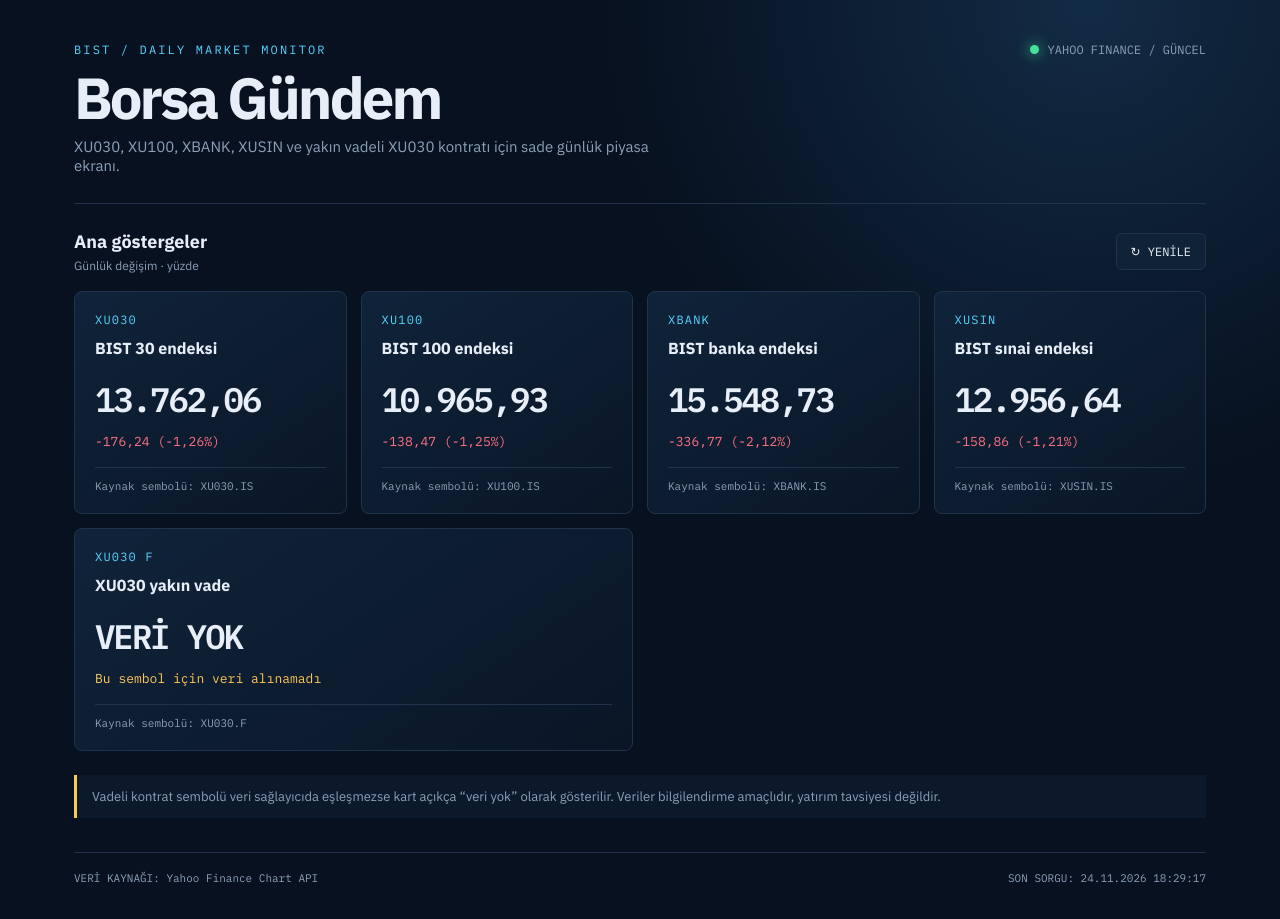
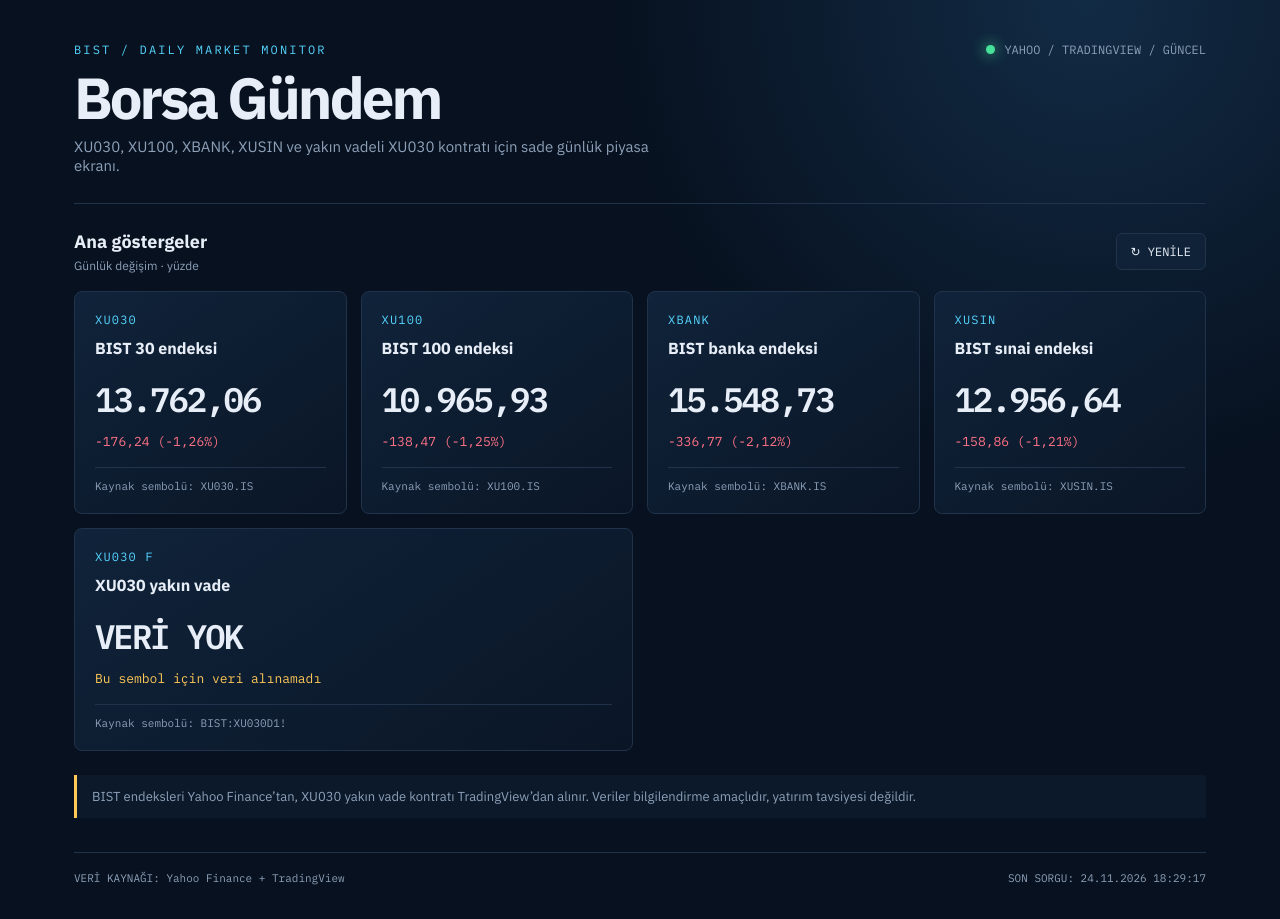
Before and after one commit to merihspor-rgb/borsagundem, a plain HTML site: page index.html in a window 1280 px wide. Drawn offline with Linux system fonts and the light colour scheme.

Commit message:
Update index.html

```diff
--- a/index.html
+++ b/index.html
@@ -15,17 +15,17 @@
 <header class="top"><div class="brand"><div class="eyebrow">BIST / DAILY MARKET MONITOR</div><h1>Borsa Gündem</h1><p>XU030, XU100, XBANK, XUSIN ve yakın vadeli XU030 kontratı için sade günlük piyasa ekranı.</p></div><div class="status"><span id="dot" class="dot"></span><span id="status">VERİ BEKLENİYOR</span></div></header>
 <section class="actions"><div><h2 class="section-title">Ana göstergeler</h2><div class="sub">Günlük değişim · yüzde</div></div><button id="refresh" class="btn">↻ YENİLE</button></section>
 <section id="grid" class="grid"></section>
-<div class="note">Vadeli kontrat sembolü veri sağlayıcıda eşleşmezse kart açıkça “veri yok” olarak gösterilir. Veriler bilgilendirme amaçlıdır, yatırım tavsiyesi değildir.</div>
-<footer class="footer"><span>VERİ KAYNAĞI: Yahoo Finance Chart API</span><span id="updated">SON SORGU: —</span></footer>
+<div class="note">BIST endeksleri Yahoo Finance’tan, XU030 yakın vade kontratı TradingView’dan alınır. Veriler bilgilendirme amaçlıdır, yatırım tavsiyesi değildir.</div>
+<footer class="footer"><span>VERİ KAYNAĞI: Yahoo Finance + TradingView</span><span id="updated">SON SORGU: —</span></footer>
 </main>
 <script>
-const instruments=[['xu030','XU030','BIST 30 endeksi','XU030.IS'],['xu100','XU100','BIST 100 endeksi','XU100.IS'],['xbank','XBANK','BIST banka endeksi','XBANK.IS'],['xusin','XUSIN','BIST sınai endeksi','XUSIN.IS'],['future','XU030 F','XU030 yakın vade','XU030.F']];
+const instruments=[['xu030','XU030','BIST 30 endeksi','XU030.IS'],['xu100','XU100','BIST 100 endeksi','XU100.IS'],['xbank','XBANK','BIST banka endeksi','XBANK.IS'],['xusin','XUSIN','BIST sınai endeksi','XUSIN.IS'],['future','XU030 F','XU030 yakın vade','BIST:XU030D1!']];
 const grid=document.getElementById('grid');
 function card(x){return `<article class="card ${x[0]==='future'?'future':''}" id="c-${x[0]}"><div class="tag">${x[1]}</div><h3>${x[2]}</h3><div class="price">—</div><div class="change neutral">Veri bekleniyor</div><div class="meta">Kaynak sembolü: ${x[3]}</div></article>`}
 grid.innerHTML=instruments.map(card).join('');
 function fmt(n){return new Intl.NumberFormat('tr-TR',{minimumFractionDigits:2,maximumFractionDigits:2}).format(n)}
 function render(id,data){const el=document.getElementById('c-'+id);if(!el)return;const p=el.querySelector('.price'),ch=el.querySelector('.change');if(data?.price!=null){p.textContent=fmt(data.price);const cls=data.change>=0?'positive':'negative';ch.className='change '+cls;ch.textContent=(data.change>=0?'+':'')+fmt(data.change)+'  ('+(data.percent>=0?'+':'')+fmt(data.percent)+'%)'}else{p.textContent='VERİ YOK';ch.className='change error';ch.textContent='Bu sembol için veri alınamadı'}}
-async function load(){document.getElementById('status').textContent='VERİ YÜKLENİYOR';document.getElementById('dot').className='dot';try{const j=await fetch('data.json?ts='+Date.now(),{cache:'no-store'}).then(r=>r.json());for(const [id] of instruments)render(id,j[id]||null);document.getElementById('status').textContent='YAHOO FINANCE / GÜNCEL';document.getElementById('dot').className='dot live';document.getElementById('updated').textContent='SON SORGU: '+new Date(j.updatedAt||Date.now()).toLocaleString('tr-TR')}catch(e){document.getElementById('status').textContent='VERİ DOSYASI BEKLENİYOR';document.getElementById('dot').className='dot'}}
+async function load(){document.getElementById('status').textContent='VERİ YÜKLENİYOR';document.getElementById('dot').className='dot';try{const j=await fetch('data.json?ts='+Date.now(),{cache:'no-store'}).then(r=>r.json());for(const [id] of instruments)render(id,j[id]||null);document.getElementById('status').textContent='YAHOO / TRADINGVIEW / GÜNCEL';document.getElementById('dot').className='dot live';document.getElementById('updated').textContent='SON SORGU: '+new Date(j.updatedAt||Date.now()).toLocaleString('tr-TR')}catch(e){document.getElementById('status').textContent='VERİ DOSYASI BEKLENİYOR';document.getElementById('dot').className='dot'}}
 document.getElementById('refresh').addEventListener('click',load);load();setInterval(load,300000);
 </script>
 </body>
```
